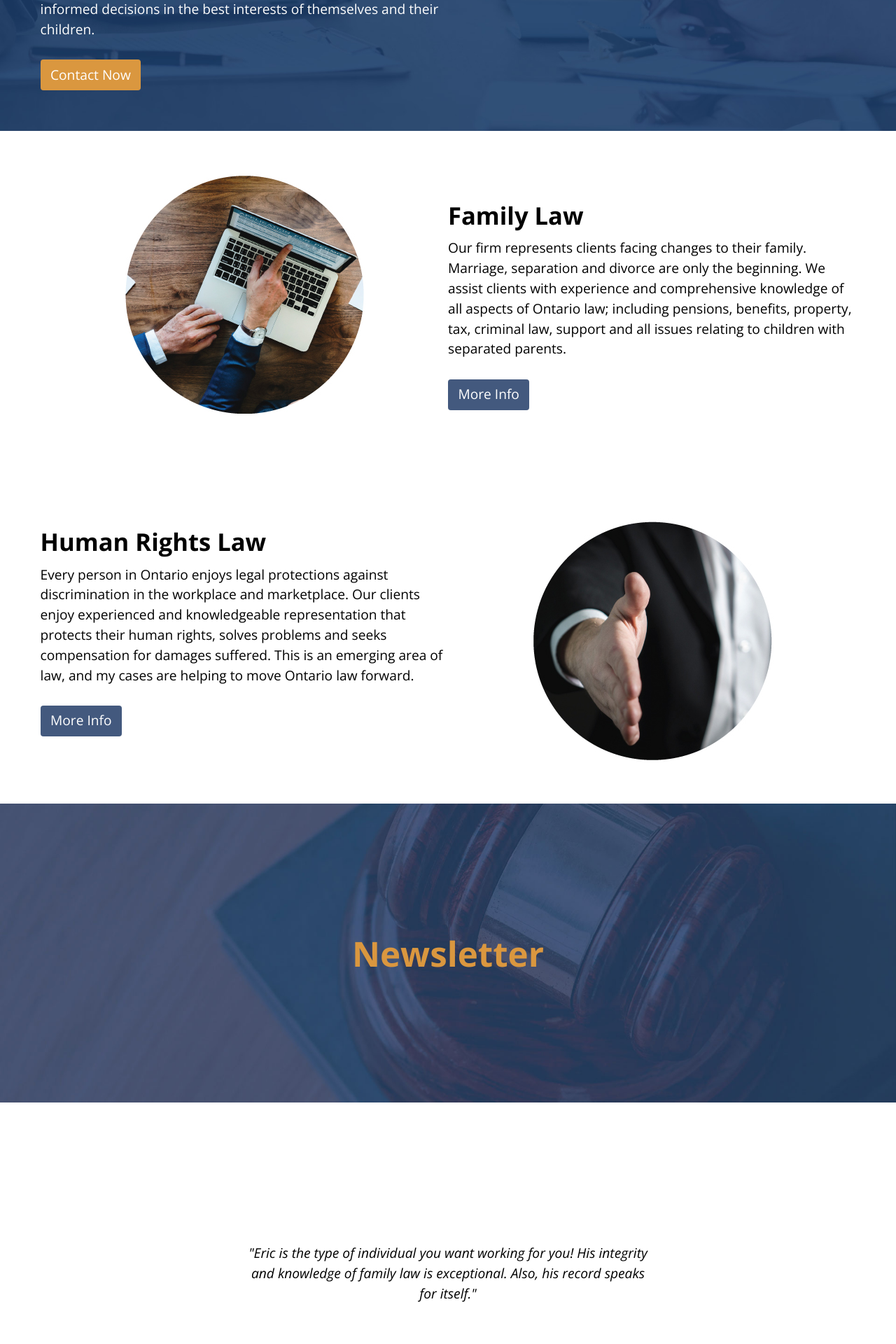
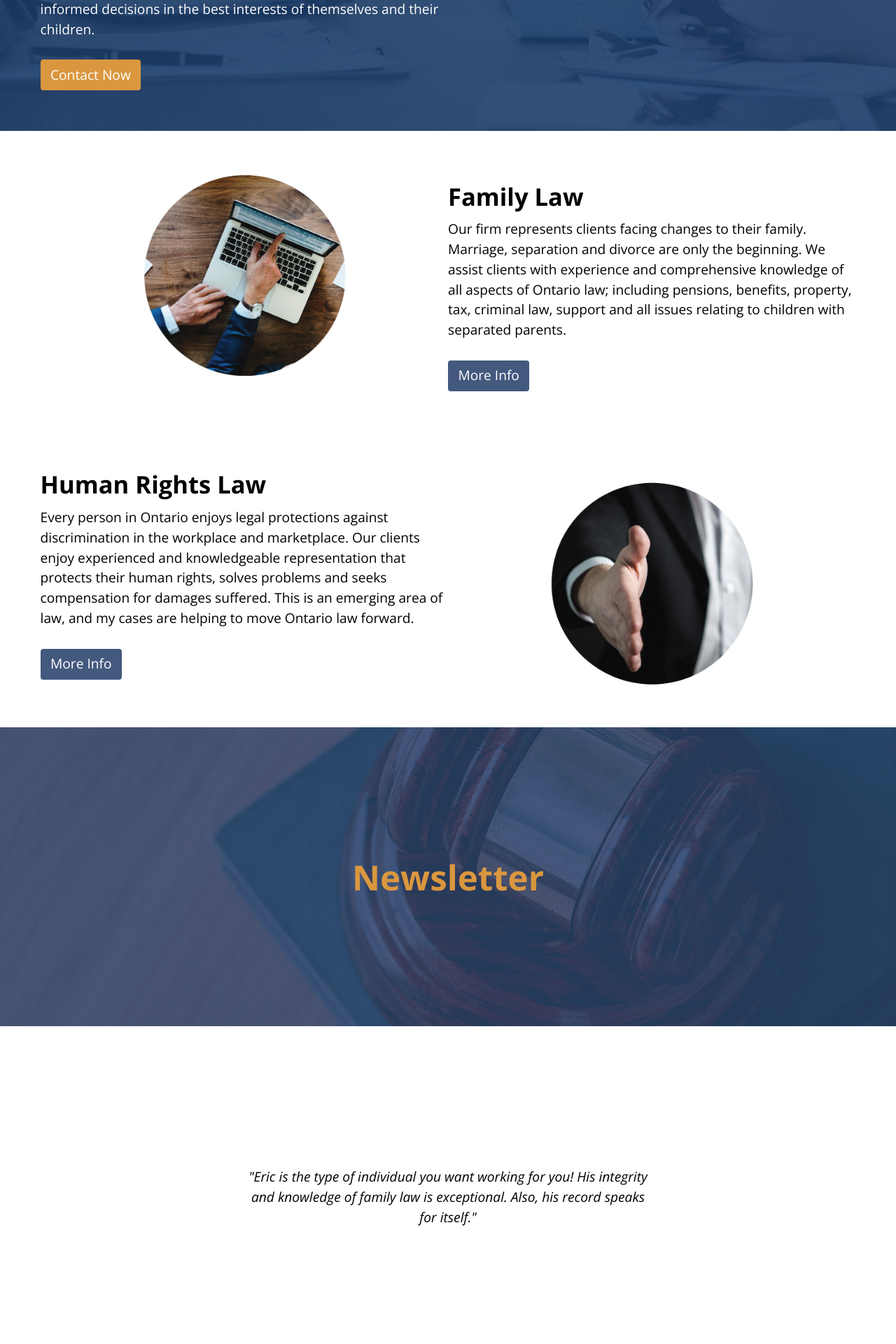
Before and after one commit to Ten-3/letts-law, a Jekyll site: the page built from index.html, in a window 1280 px wide. Shown: the part 661-2581 px from the top of the page at 70% size. Built offline with Jekyll 4.4.1, drawn with Linux system fonts in a browser that asks for light colours.

Commit message:
adjust the image size

```diff
--- a/css/main.css
+++ b/css/main.css
@@ -109,6 +109,10 @@ img {
   background-color: #E5E5E5
 }
 
+.family-section-photo, .human-rights-section-photo {
+  max-width: 300px;
+  min-width: 150px;
+}
 /*this is quote banner --adjust the min-height-- */
 .quote-banner {
  min-height: 21em;
--- a/index.html
+++ b/index.html
@@ -13,7 +13,7 @@ layout: default
 
     <div class="push-2 gutter-2 island grid grid-middle family-section">
       <div class="unit xs-1 s-1 m-1-2 l-1-2 xl-1-2">
-        <img class="pad-b" src="images/family-law-circle.jpg" alt="family-section-photo">
+        <img class="pad-b img-flex family-section-photo" src="images/family-law-circle.jpg" alt="family-section-photo">
       </div>
       <div class="unit xs-1 s-1 m-1-2 l-1-2 xl-1-2">
         <h2 class="exa push-1-4">Family Law</h2>
@@ -29,7 +29,7 @@ layout: default
         <a class="btn text-center" href="{{site.baseurl}}/human-rights/">More Info</a>
       </div>
       <div class="unit xs-1 s-1 m-1-2 l-1-2 xl-1-2">
-        <img class="pad-t" src="images/human-rights-circle.jpg" alt="human-rights-section-photo">
+        <img class="pad-t img-flex human-rights-section-photo" src="images/human-rights-circle.jpg" alt="human-rights-section-photo">
       </div>
     </div>
 
```
